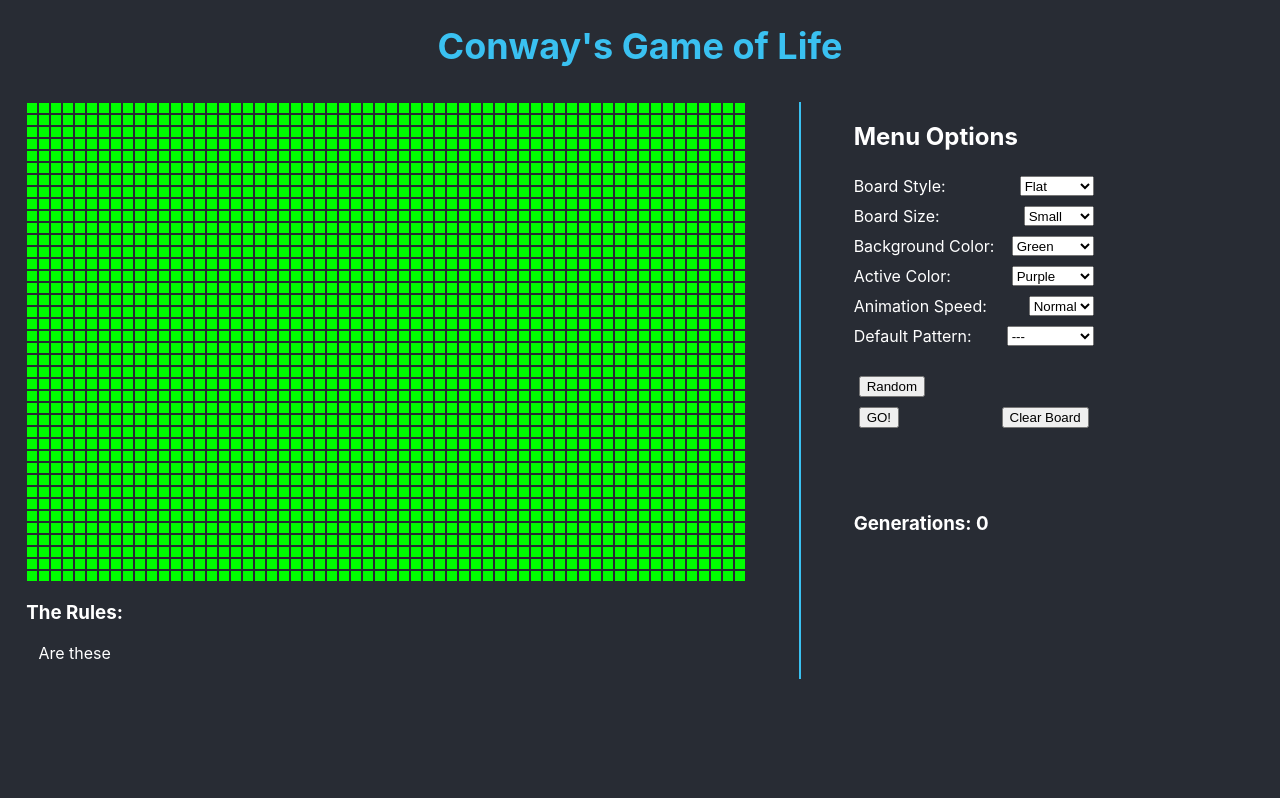
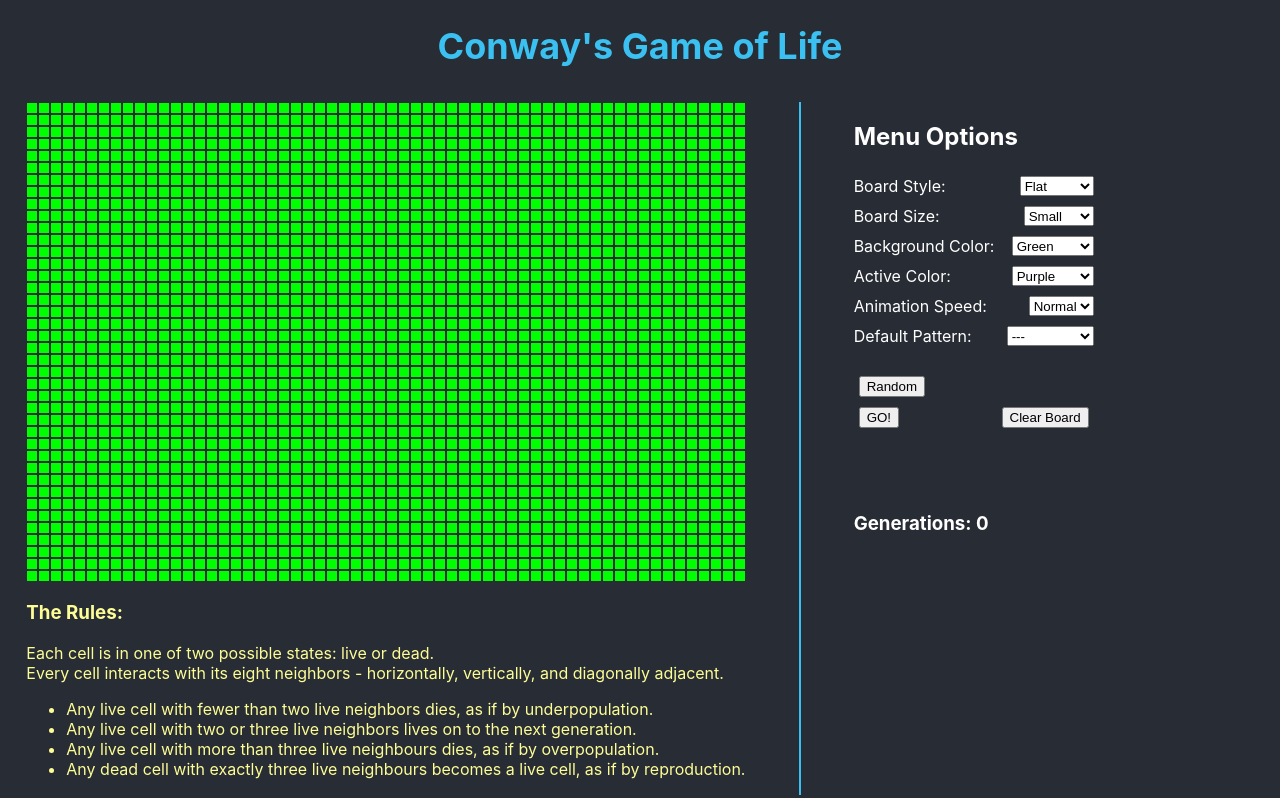
Before and after one commit to numbers0580/conways-game, a React (Create React App) app in the folder gameoflife/: page / in a window 1280 px wide. Built offline with nearby package versions, Linux system fonts and the light colour scheme.

Commit message:
I think MVP

```diff
--- a/gameoflife/src/App.css
+++ b/gameoflife/src/App.css
@@ -1,5 +1,5 @@
 .App {
-  text-align: center;
+  text-align: left;
 }
 
 .App-logo {
--- a/gameoflife/src/components/Board.js
+++ b/gameoflife/src/components/Board.js
@@ -264,12 +264,18 @@ function Board() {
                 </div>
                 <div style={sizing < 4 ? {
                     display: "block",
-                    color: "white"
+                    color: "#FDFD96"
                 } : {
                     display: "none"
                 }}>
                     <h3>The Rules:</h3>
-                    <p>Are these</p>
+                    <p>Each cell is in one of two possible states: live or dead.<br />Every cell interacts with its eight neighbors - horizontally, vertically, and diagonally adjacent.</p>
+                    <ul>
+                        <li>Any live cell with fewer than two live neighbors dies, as if by underpopulation.</li>
+                        <li>Any live cell with two or three live neighbors lives on to the next generation.</li>
+                        <li>Any live cell with more than three live neighbours dies, as if by overpopulation.</li>
+                        <li>Any dead cell with exactly three live neighbours becomes a live cell, as if by reproduction.</li>
+                    </ul>
                 </div>
             </div>
             <div style={{width: "2px", background: "#3ac1f1"}}></div>
```
